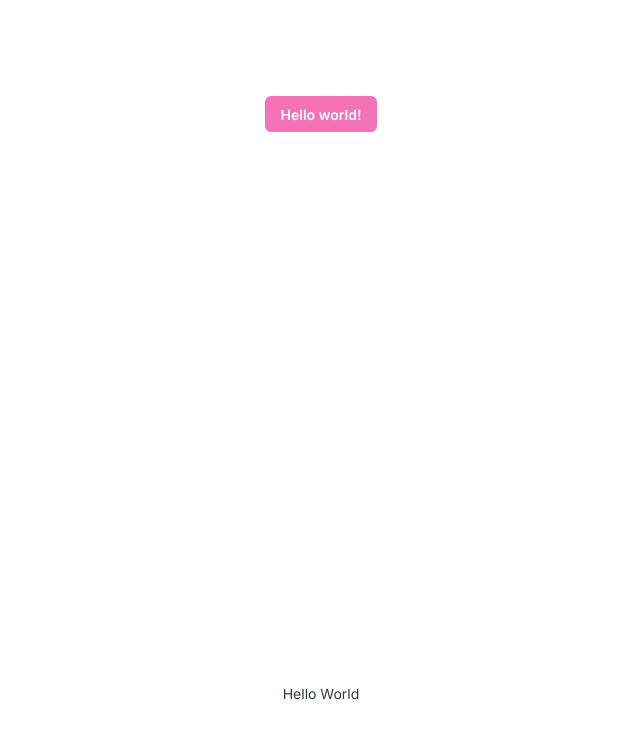
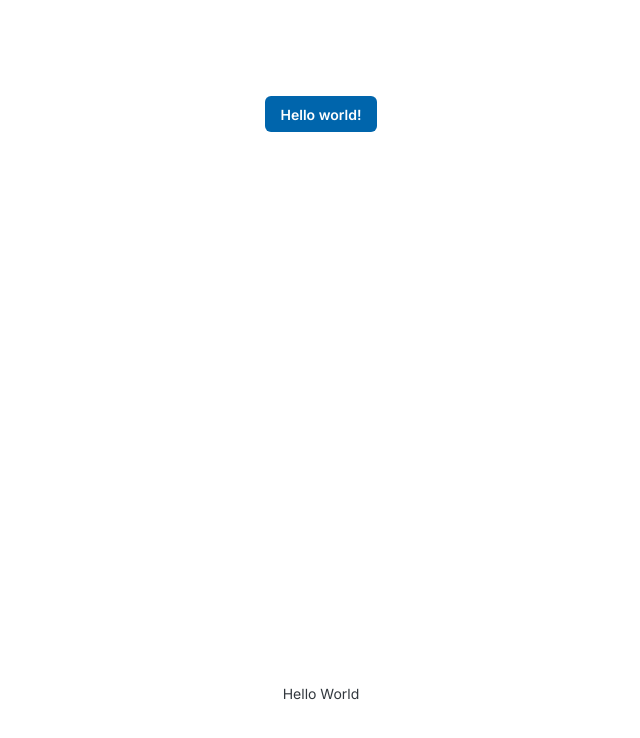
Before and after one commit to klan/mui-token-demo, a Next.js app: page / in a window 1280 px wide. Shown: the top 738 px of the page, without its empty margins (319-959 px from the left). Built offline with nearby package versions, Linux system fonts and the light colour scheme.

Commit message:
Switched theming on button

```diff
--- a/src/themes/example.theme.ts
+++ b/src/themes/example.theme.ts
@@ -1,29 +1,67 @@
 import { extendTheme } from "@mui/joy/styles";
 
 export const theme = extendTheme({
-  // cssVarPrefix: 'demo',
+  cssVarPrefix: "demo", // using 'demo' as namespace for css vars
   colorSchemes: {
     light: {
       palette: {
         primary: {
-          // new base colors
-          50: "#fdf2f8",
-          100: "#fce7f3",
-          200: "#fbcfe8",
-          300: "#f9a8d4",
-          400: "#f472b6",
-          500: "#ec4899",
-          600: "#db2777",
-          700: "#be185d",
-          800: "#9d174d",
-          900: "#831843",
-          // new token mapping
-          solidBg: "var(--joy-palette-primary-400)",
-          solidHoverBg: "",
-          solidActiveBg: "var(--joy-palette-primary-500)",
-          outlinedBorder: "var(--joy-palette-primary-500)",
-          outlinedColor: "var(--joy-palette-primary-700)",
-          outlinedActiveBg: "var(--joy-palette-primary-100)",
+          // base colors
+          50: undefined,
+          100: undefined,
+          200: undefined,
+          300: undefined,
+          400: undefined,
+          500: undefined,
+          600: undefined,
+          700: undefined,
+          800: undefined,
+          900: undefined,
+          // solid
+          solidBg: "var(--colorSurfaceBrandBlue4)",
+          solidHoverBg: "var(--colorSurfaceBrandBlue3)",
+          solidActiveBg: "var(--colorSurfaceBrandBlue5)",
+          solidColor: "var(--colorTextInverse)",
+          solidDisabledBg: "var(--colorDisabledSurface)",
+          solidDisabledColor: "var(--colorDisabledText)",
+          solidDisabledBorder: "var(--colorDisabledStroke)",
+          // outline
+          outlinedBg: "var(--colorSurfaceDefault)",
+          outlinedBorder: "var(--colorStrokeBrandBlue2)",
+          outlinedHoverBg: "var(--colorSurfaceBrandBlue1)",
+          outlinedActiveBg: "var(--colorSurfaceBrandBlue2)",
+          outlinedColor: "var(--colorTextBrandBlue2)",
+          outlinedDisabledColor: "var(--colorDisabledText)",
+          outlinedDisabledBorder: "var(--colorDisabledStroke)",
+        },
+        danger: {
+          // base colors
+          50: undefined,
+          100: undefined,
+          200: undefined,
+          300: undefined,
+          400: undefined,
+          500: undefined,
+          600: undefined,
+          700: undefined,
+          800: undefined,
+          900: undefined,
+          // solid
+          solidBg: "var(--colorSystemColorsDanger500)",
+          solidHoverBg: "var(--colorSystemColorsDanger400)",
+          solidActiveBg: "var(--colorSystemColorsDanger900)",
+          solidColor: "var(--colorTextInverse)",
+          solidDisabledBg: "var(--colorDisabledSurface)",
+          solidDisabledColor: "var(--colorDisabledText)",
+          solidDisabledBorder: "var(--colorDisabledStroke)",
+          // outline
+          outlinedBg: "var(--colorSurfaceDefault)",
+          outlinedBorder: "var(--colorSystemColorsDanger500)",
+          outlinedHoverBg: "var(--colorSystemColorsDanger200)",
+          outlinedActiveBg: "var(--colorSystemColorsDanger400)",
+          outlinedColor: "var(--colorSystemColorsDanger500)",
+          outlinedDisabledColor: "var(--colorDisabledText)",
+          outlinedDisabledBorder: "var(--colorDisabledStroke)",
         },
       },
     },
@@ -44,11 +82,24 @@ export const theme = extendTheme({
       },
     },
   },
-  // components: {
-  //   JoyButton: {
-  //     defaultProps: {
-  //       variant: "outlined",
+  // variants: {
+  //   solidDisabled: {
+  //     primary: {
+  //       borderWidth: "1px", // a style property can be added like this, but styleOverrides are often preferred to modify styles
   //     },
   //   },
   // },
+  components: {
+    JoyButton: {
+      styleOverrides: {
+        root: ({ ownerState, theme }) => ({
+          ...(ownerState.disabled &&
+            ownerState.variant === "solid" && {
+              border: "1px solid", // styles can be modified like this on specific variants, etc.
+              // fontSize: theme.vars.fontSize.lg, // css vars are available in theme.vars.*, like eg. 'var(--joy-fontSize-lg)'
+            }),
+        }),
+      },
+    },
+  },
 });
```
